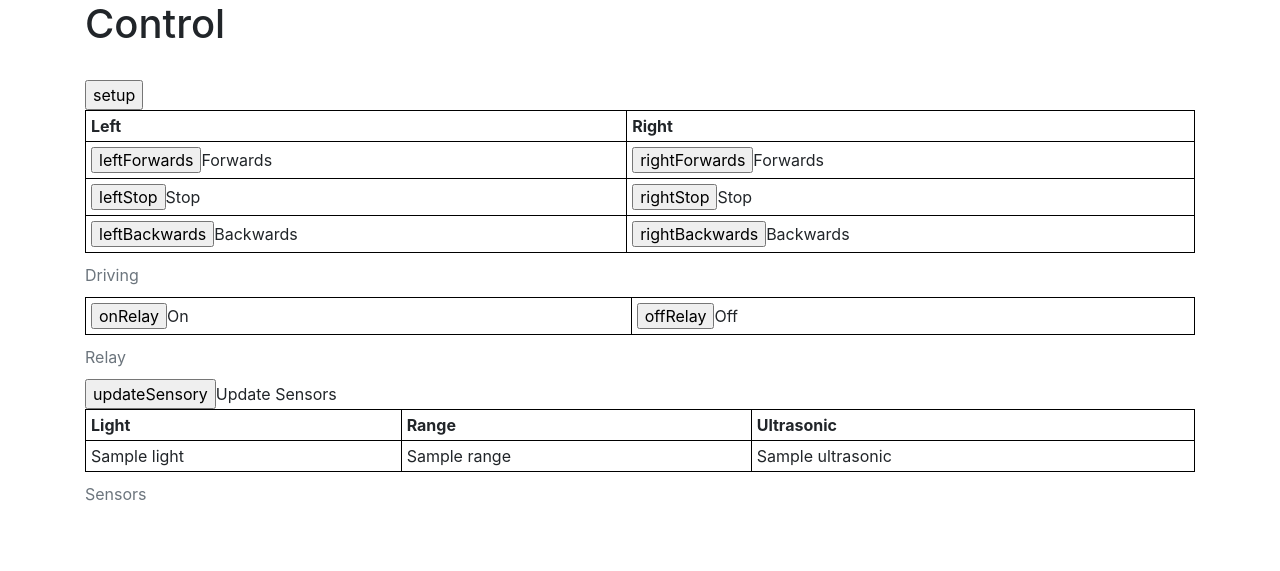
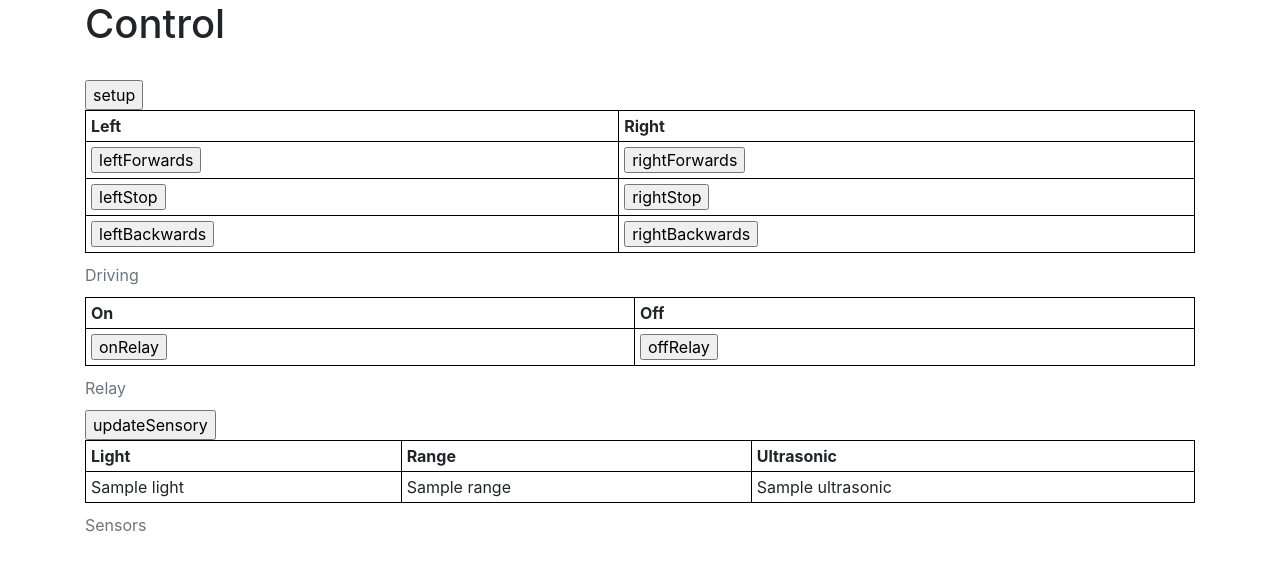
Before and after one commit to Saheasy/aliceRobot, a Python web app: template aliceRobot/templates/index.html in a window 1280 px wide. Shown: the part 56-627 px from the top of the page. Run offline with Jinja, Linux system fonts and the light colour scheme; the template is opened without the code that fills it: most values are stand-ins (such as "Sample title", 1, 10 or a date in 2020); some libraries are stand-ins or nearby versions.

Commit message:
updated v0.2 formatting

```diff
--- a/aliceRobot/templates/index.html
+++ b/aliceRobot/templates/index.html
@@ -11,26 +11,30 @@
     <th>Right</th>
   </tr>
   <tr>
-    <td><input type="submit" name="submit" value="leftForwards">Forwards</input></td>
-    <td><input type="submit" name="submit" value="rightForwards">Forwards</input></td>
+    <td><input type="submit" name="submit" value="leftForwards"></td>
+    <td><input type="submit" name="submit" value="rightForwards"></td>
   </tr>
   <tr>
-    <td><input type="submit" name="submit" value="leftStop">Stop</input></td>
-    <td><input type="submit" name="submit" value="rightStop">Stop</input></td>
+    <td><input type="submit" name="submit" value="leftStop"></td>
+    <td><input type="submit" name="submit" value="rightStop"></td>
   </tr>
   <tr>
-    <td><input type="submit" name="submit" value="leftBackwards">Backwards</input></td>
-    <td><input type="submit" name="submit" value="rightBackwards">Backwards</input></td>
+    <td><input type="submit" name="submit" value="leftBackwards"></td>
+    <td><input type="submit" name="submit" value="rightBackwards"></td>
   </tr>
 </table >
 <table style="width:100%">
   <caption>Relay</caption>
   <tr>
-    <td><input type="submit" name="submit" value="onRelay">On</input></td>
-    <td><input type="submit" name="submit" value="offRelay">Off</input></td>
+    <th>On</th>
+    <th>Off</th>
+  </tr>
+  <tr>
+    <td><input type="submit" name="submit" value="onRelay"></td>
+    <td><input type="submit" name="submit" value="offRelay"></td>
   </tr>
 </table >
-<input type="submit" name="submit" value="updateSensory">Update Sensors</input>
+<input type="submit" name="submit" value="updateSensory">
 <table style="width:100%">
   <caption>Sensors</caption>
   <tr>
```
